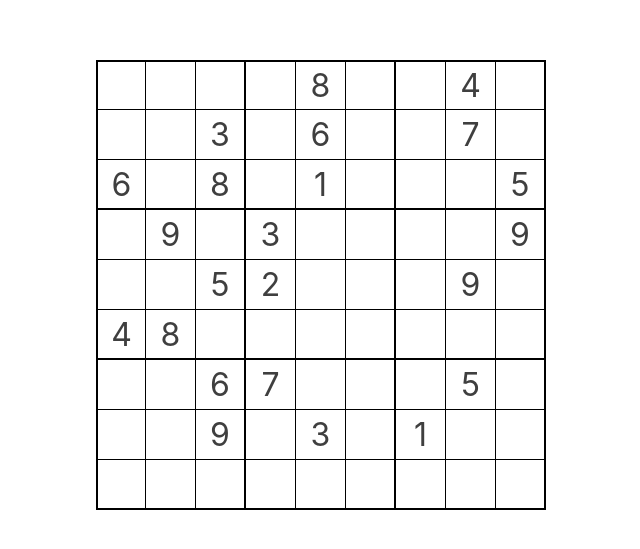
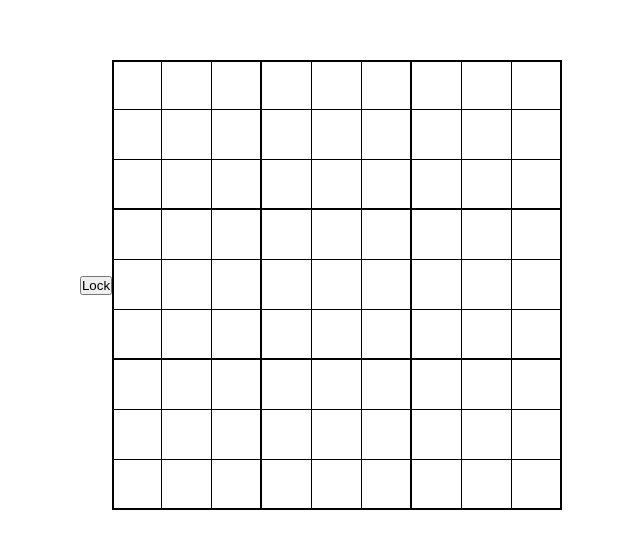
Before and after one commit to MansJackson/sudoku, a React (Create React App) app: page / in a window 1280 px wide. Shown: the part 115-664 px from the top of the page, without its empty margins (319-959 px from the left). Built offline with nearby package versions, Linux system fonts and the light colour scheme.

Commit message:
added ability to eneter your own pussle

```diff
--- a/src/components/Board.tsx
+++ b/src/components/Board.tsx
@@ -14,7 +14,7 @@ import {
 } from '../redux/actions';
 import { BoardProps, RootState } from '../types';
 import Cell from './Cell';
-import { convertShiftNumber } from '../utils';
+import { convertNumLockShift, convertShiftNumber } from '../utils';
 
 const Board = (props: BoardProps): JSX.Element => {
   const columns = ['A', 'B', 'C', 'D', 'E', 'F', 'G', 'H', 'I'];
@@ -69,7 +69,7 @@ const Board = (props: BoardProps): JSX.Element => {
 
   // LoadPussle
   useEffect(() => {
-    loadPussle();
+    loadPussle(true);
     setIsLoading(false);
   }, []);
 
@@ -79,8 +79,10 @@ const Board = (props: BoardProps): JSX.Element => {
     else clearRestrictedCells();
   }, [selectedCells]);
 
+  // Handles inputs
   const handleKeyPress = (e: React.KeyboardEvent) => {
     const cells = document.querySelectorAll('.cell');
+    e.preventDefault();
     if (e.repeat) return;
 
     if (e.key === 'Backspace') {
@@ -89,7 +91,13 @@ const Board = (props: BoardProps): JSX.Element => {
       });
       return;
     }
-    if (keys.shift) {
+    if (e.getModifierState('NumLock') && convertNumLockShift(e.key)) {
+      const key = convertNumLockShift(e.key);
+      if (!key) return;
+      cells.forEach((el) => {
+        if (el.classList.contains('selected')) setCornerPencil(el.id, key);
+      });
+    } else if (keys.shift) {
       const key = convertShiftNumber(e.key);
       if (!key) return;
       cells.forEach((el) => {
@@ -112,6 +120,16 @@ const Board = (props: BoardProps): JSX.Element => {
     }
   };
 
+  const lockPussle = () => {
+    const cellsToLock = document.querySelectorAll('.big_num');
+    const pussle: Record<string, string> = {};
+    cellsToLock.forEach((el) => {
+      pussle[el.parentElement!.id] = el.innerHTML;
+    });
+    loadPussle(false, pussle);
+  };
+
+  // Renders the board with content
   const renderBoard = () => {
     let cellArray: JSX.Element[] = [];
     let rowArray: JSX.Element[] = [];
@@ -128,9 +146,12 @@ const Board = (props: BoardProps): JSX.Element => {
   };
 
   return (
-    <div className="board" onKeyDown={handleKeyPress}>
-      {isLoading ? <p>Loading...</p> : renderBoard()}
-    </div>
+    <>
+      <button type="button" onClick={lockPussle}>Lock</button>
+      <div className="board" onKeyDown={handleKeyPress}>
+        {isLoading ? <p>Loading...</p> : renderBoard()}
+      </div>
+    </>
   );
 };
 
--- a/src/components/Cell.tsx
+++ b/src/components/Cell.tsx
@@ -31,14 +31,16 @@ const Cell: React.FunctionComponent<CellProps & CellOwnProps> = (
 
   // if this cell is in restriced cells array, set local state to true
   useEffect(() => {
-    if (restrictedCells && restrictedCells.includes(content!.id)) {
+    if (!content) return;
+    if (restrictedCells && restrictedCells.includes(content.id)) {
       setRestricted(true);
     } else if (restricted) setRestricted(false);
   }, [restrictedCells]);
 
   // If this cell is in selected array, set local state to true
   useEffect(() => {
-    if (selectedCells && selectedCells.includes(content!.id)) {
+    if (!content) return;
+    if (selectedCells && selectedCells.includes(content.id)) {
       setSelected(true);
     } else if (selected) setSelected(false);
   }, [selectedCells]);
--- a/src/pussles.json
+++ b/src/pussles.json
@@ -1,4 +1,5 @@
 {
+  "blank": [],
   "hard": [
     {
       "A5": "8",
--- a/src/redux/actions.ts
+++ b/src/redux/actions.ts
@@ -18,15 +18,16 @@ import {
 } from '../types';
 import { findRestrictedCells } from '../utils';
 
-export const loadPussleA = () => (dispatch: Dispatch): void => {
+export const loadPussleA = (blank: boolean, pussle?: Record<string, string>) => (
+  dispatch: Dispatch,
+): void => {
   const columns = ['A', 'B', 'C', 'D', 'E', 'F', 'G', 'H', 'I'];
   let setup: Cell[] = [];
 
   for (let x = 0; x < 9; x += 1) {
     for (let y = 1; y <= 9; y += 1) {
-      const pussle = data.hard[0];
       const id = `${columns[x]}${y}`;
-      const exists = !!pussle[id as keyof typeof pussle];
+      const exists = blank ? false : !!pussle![id as keyof typeof pussle];
 
       setup = [
         ...setup,
@@ -34,7 +35,7 @@ export const loadPussleA = () => (dispatch: Dispatch): void => {
           id,
           centerPencil: [],
           cornerPencil: [],
-          bigNum: exists ? pussle[id as keyof typeof pussle] : '',
+          bigNum: exists ? pussle![id as keyof typeof pussle] : '',
           locked: exists,
         },
       ];
--- a/src/types.ts
+++ b/src/types.ts
@@ -22,7 +22,7 @@ export type BoardProps = {
   keys: Record<string, boolean>
   selectedCells: string[];
   setIsLoading: (isLoading: boolean) => void;
-  loadPussle: () => void;
+  loadPussle: (blank: boolean, pussle?: Record<string, string>) => void;
   setKey: (payload: Record<string, boolean>) => void;
   setCornerPencil: (cellId: string, number: string) => void;
   setCenterPencil: (cellId: string, number: string) => void;
--- a/src/utils.ts
+++ b/src/utils.ts
@@ -41,7 +41,7 @@ export const convertShiftNumber = (input: string): string | false => {
     case '!': return '1';
     case '"': return '2';
     case '#': return '3';
-    case '€': return '4';
+    case '¤': return '4';
     case '%': return '5';
     case '&': return '6';
     case '/': return '7';
@@ -50,3 +50,18 @@ export const convertShiftNumber = (input: string): string | false => {
     default: return false;
   }
 };
+
+export const convertNumLockShift = (input: string): string | false => {
+  switch (input) {
+    case 'End': return '1';
+    case 'ArrowDown': return '2';
+    case 'PageDown': return '3';
+    case 'ArrowLeft': return '4';
+    case 'Clear': return '5';
+    case 'ArrowRight': return '6';
+    case 'Home': return '7';
+    case 'ArrowUp': return '8';
+    case 'PageUp': return '9';
+    default: return false;
+  }
+};
```
